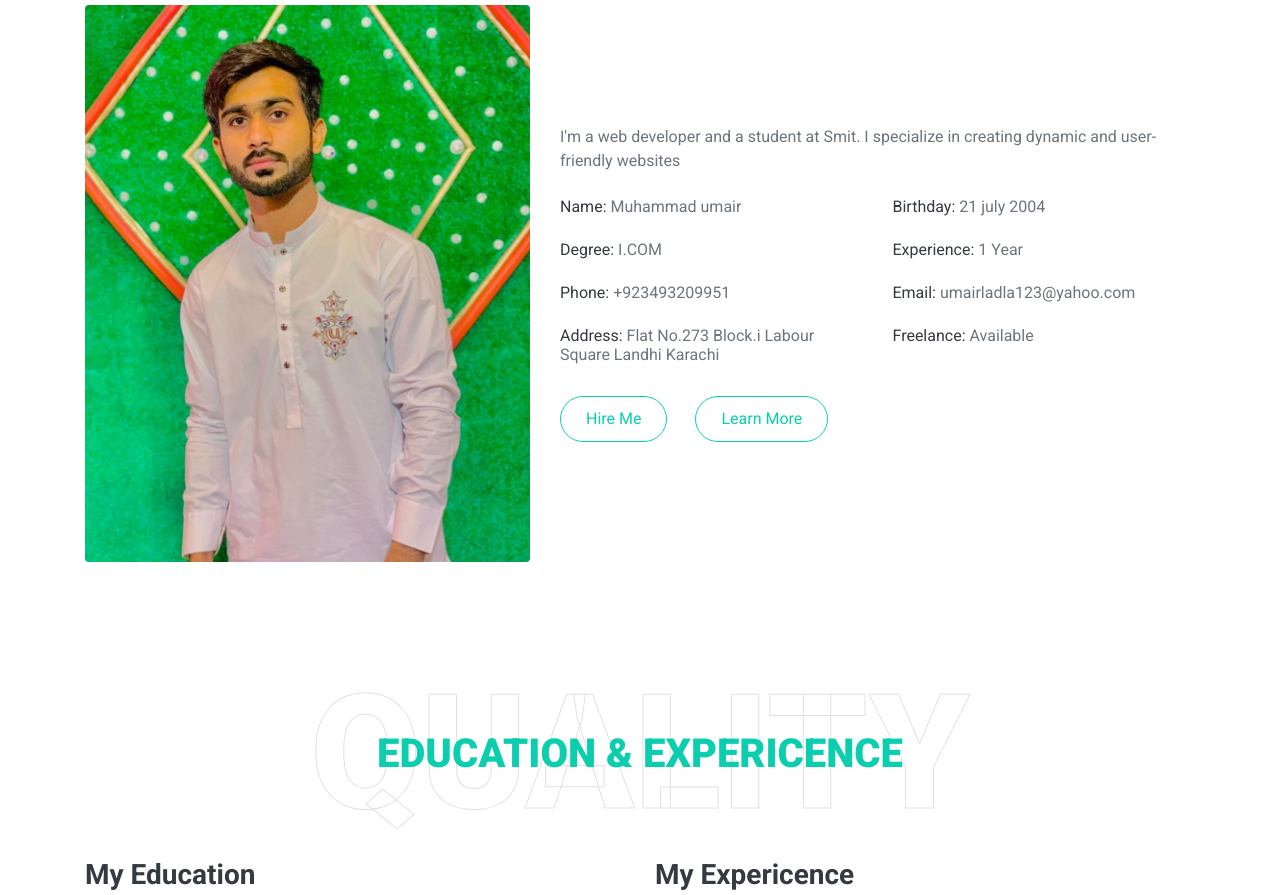
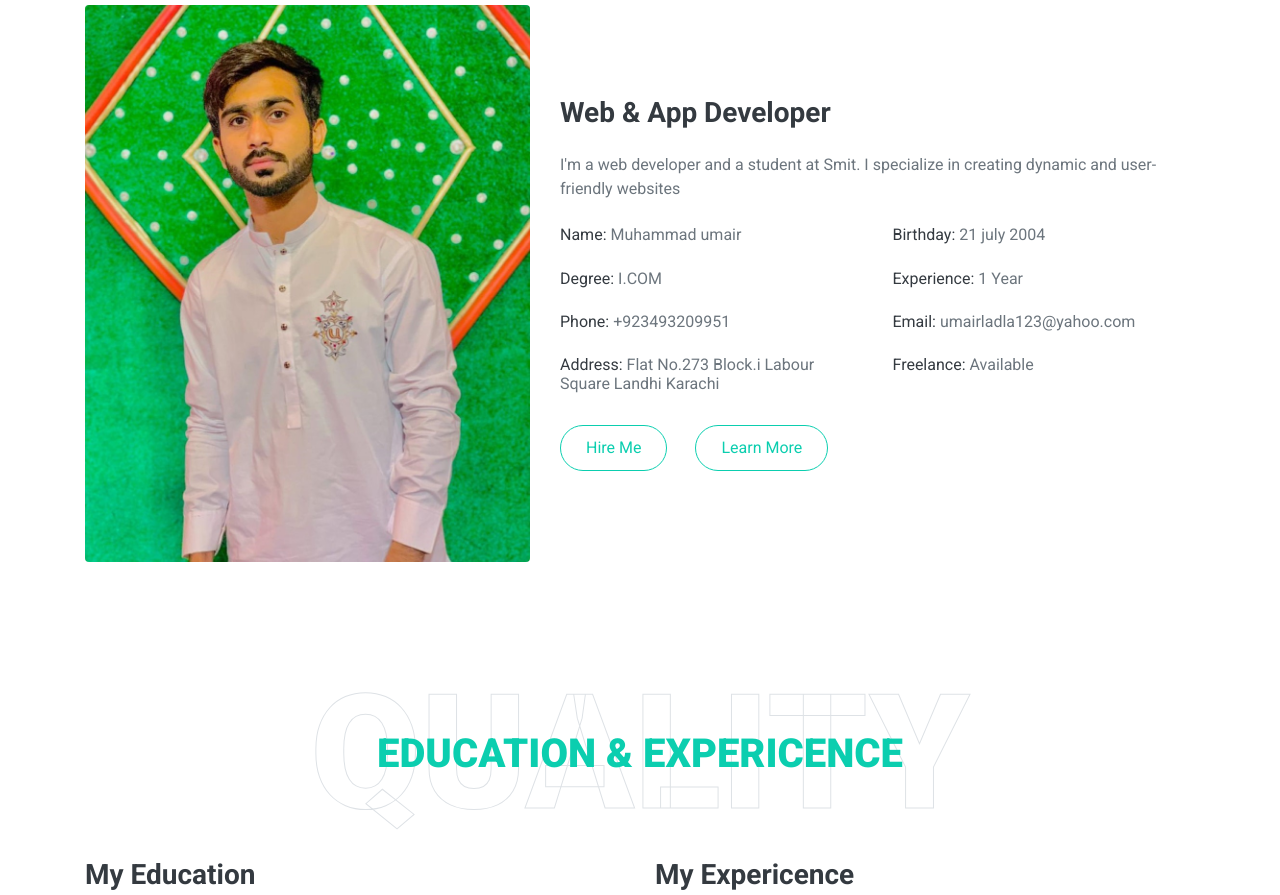
Before and after one commit to muhammad-umair302/Umair-portfolio, a plain HTML site: page index.html in a window 1280 px wide. Shown: the part 1091-1986 px from the top of the page. Drawn offline with nearby package versions, Linux system fonts and the light colour scheme.

Commit message:
remove commit

```diff
--- a/index.html
+++ b/index.html
@@ -111,7 +111,7 @@
                     <img class="img-fluid rounded w-100" src="img/second.jpeg" alt="">
                 </div>
                 <div class="col-lg-7">
-                    <!-- <h3 class="mb-4">Web & App Developer</h3> -->
+                    <h3 class="mb-4">Web & App Developer</h3>
                     <p>I'm a web developer and a student at Smit. I specialize in creating dynamic and user-friendly websites</p>
                     <div class="row mb-3">
                         <div class="col-sm-6 py-2"><h6>Name: <span class="text-secondary">Muhammad umair</span></h6></div>
```
